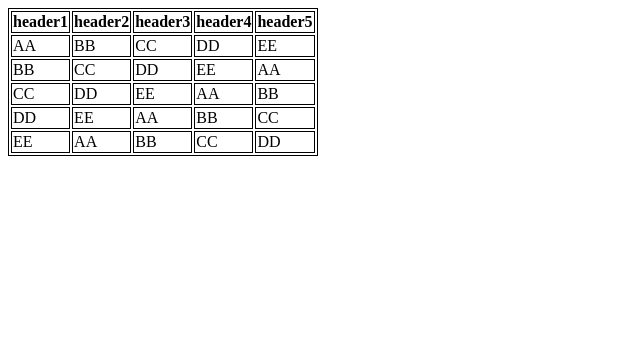
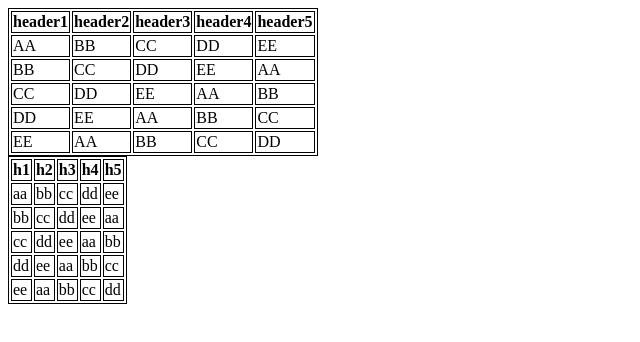
Before and after one commit to vanillawc/wc-sortable-table, a website: page dev/index.html in a window 1280 px wide. Shown: the whole page, without its empty margins (0-640 px from the left). Drawn offline with Linux system fonts and the light colour scheme.

Commit message:
Update Dev

```diff
--- a/dev/index.html
+++ b/dev/index.html
@@ -5,10 +5,23 @@
   <meta charset="utf-8">
   <meta name="viewport" content="width=device-width, initial-scale=1">
   <script type="module" src="../index.js"></script>
+  <script>
+    window.onload = () => {
+      document.getElementById('value-test').value = [
+        ["h1", "h2", "h3", "h4", "h5"],
+        ["aa", "bb", "cc", "dd", "ee"],
+        ["bb", "cc", "dd", "ee", "aa"],
+        ["cc", "dd", "ee", "aa", "bb"],
+        ["dd", "ee", "aa", "bb", "cc"],
+        ["ee", "aa", "bb", "cc", "dd"]
+      ];
+    }
+  </script>
 </head>
 <body>
 
   <wc-sortable-table src="sample.json"></wc-sortable-table>
+  <wc-sortable-table id="value-test"></wc-sortable-table>
 
 </body>
 </html>
```
